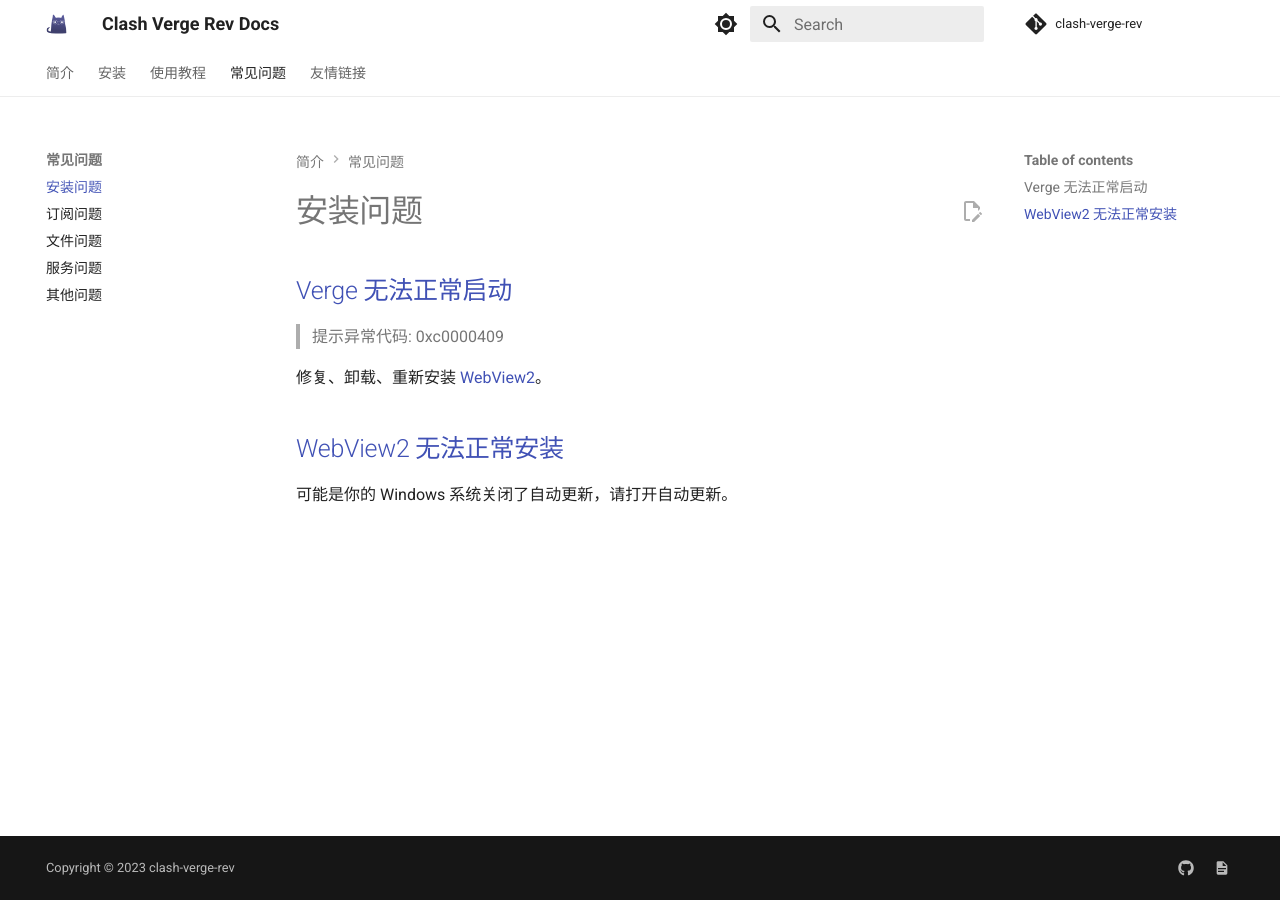
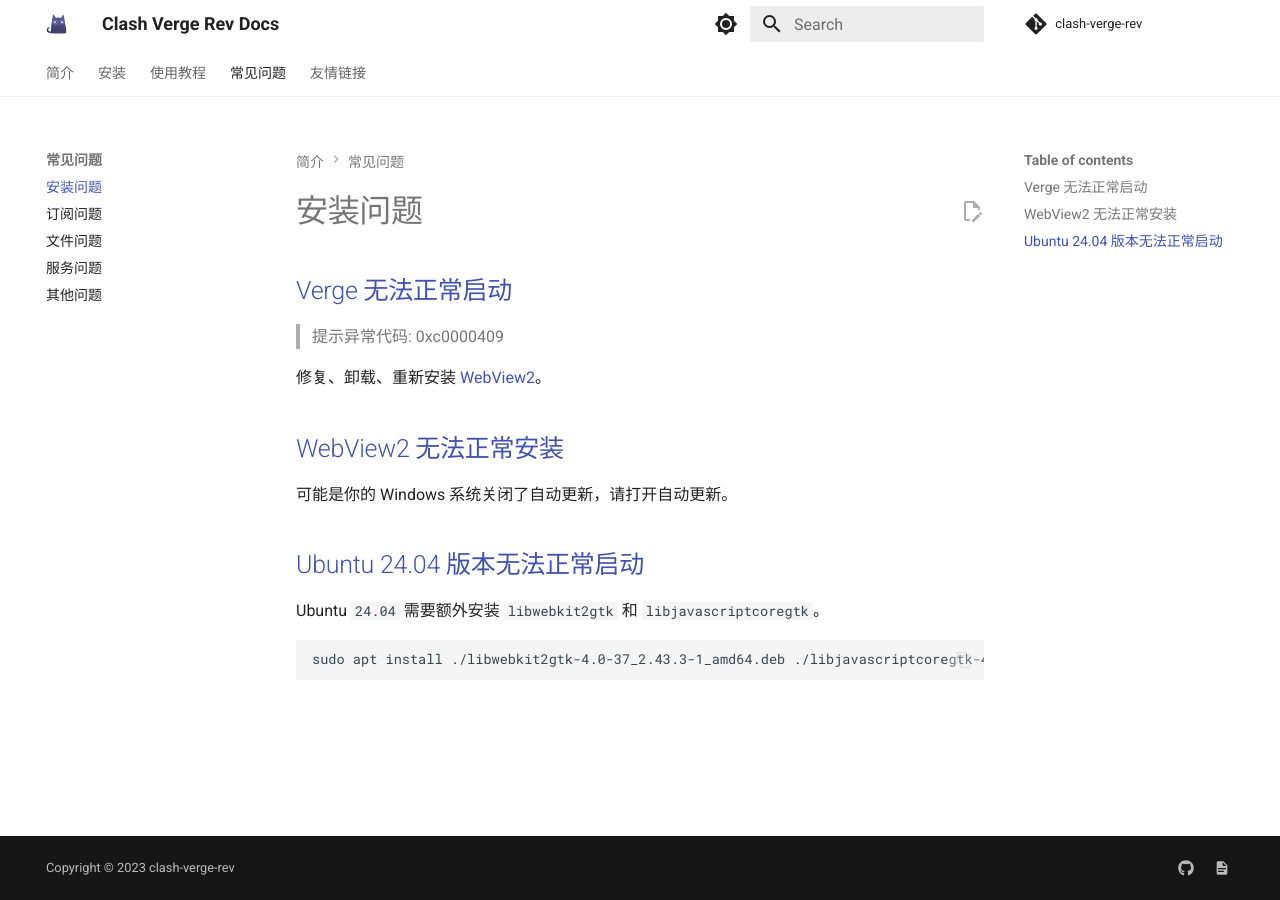
Before and after one commit to clash-verge-rev/clash-verge-rev.github.io, an MkDocs documentation site: the page built from docs/faq/install.md, in a window 1280 px wide. Built offline with MkDocs 1.6.1 and Material for MkDocs 9.7.7, drawn with Linux system fonts in a browser that asks for light colours; comment, search, counter and statistics services are not loaded.

Commit message:
faq: Ubuntu 24.04

````diff
--- a/docs/faq/install.md
+++ b/docs/faq/install.md
@@ -7,3 +7,11 @@
 ## WebView2 无法正常安装
 
 可能是你的 Windows 系统关闭了自动更新，请打开自动更新。
+
+## Ubuntu 24.04 版本无法正常启动
+
+Ubuntu `24.04` 需要额外安装 `libwebkit2gtk` 和 `libjavascriptcoregtk`。
+
+```bash
+sudo apt install ./libwebkit2gtk-4.0-37_2.43.3-1_amd64.deb ./libjavascriptcoregtk-4.0-18_2.43.3-1_amd64.deb
+```
````
